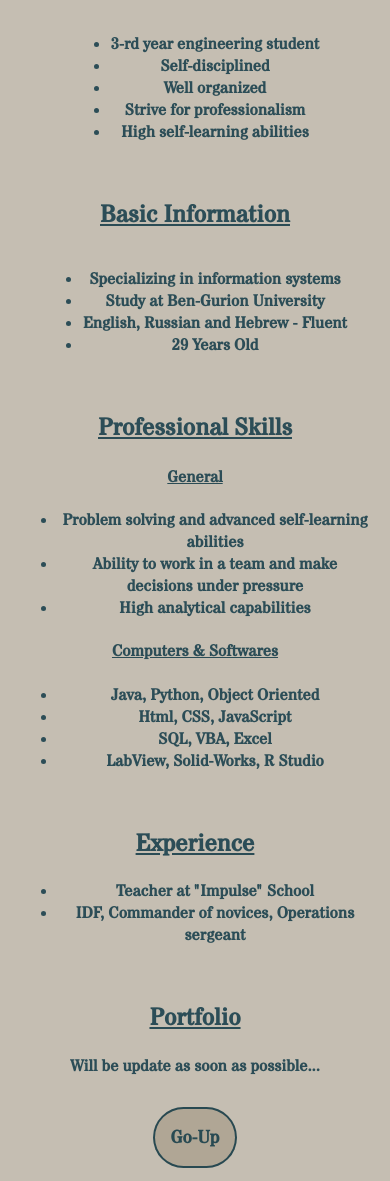
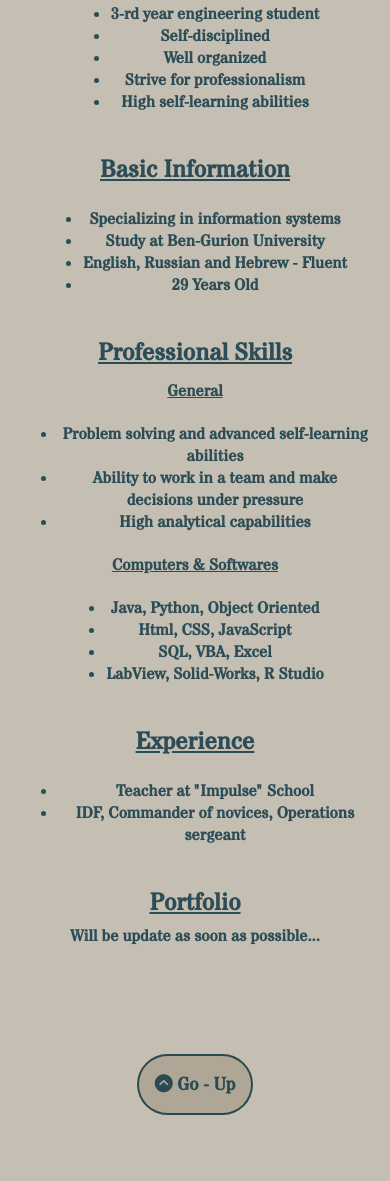
Before and after one commit to evgeny94/new_cv_dev, a plain HTML site: page index.html in a window 390 px wide. Shown: the part 613-1794 px from the top of the page. After the commit the page ends 1748 px from the top, so only its background shows below. Drawn offline with nearby package versions, Linux system fonts and the light colour scheme; a web font is replaced by a local one.

Commit message:
responsiveness + layout  margins

```diff
--- a/index.html
+++ b/index.html
@@ -145,7 +145,7 @@
 <div class="row-footer">
     <div class="col-12-bottom">
         <div class="col-3-footer">
-            <button id="goUp" class="btn-goUp" onclick="scrollToSection('row-header')">Go-Up</button>
+            <button id="goUp" class="btn-goUp" onclick="scrollToSection('row-header')"><i class="fa-solid fa-circle-chevron-up"></i> Go - Up</button>
         </div>
     </div>
 
--- a/public/css/CV.css
+++ b/public/css/CV.css
@@ -18,6 +18,10 @@ body {
 
 [class*="row"] {
     text-align: center;
+}
+
+.row-main {
+    height: 1500px;
 }
 
 .col-1 {
@@ -84,20 +88,13 @@ body {
     width: 41.66%
 }
 
-.col-6 {
-    width: 50%;
+.col-6-section1, .col-6, .col-12-section2, .col-12-section3, .col-12-section4 {
+    width: 100%;
     position:relative;
     display: flex;
     justify-content: center;
     align-items: center;
-}
-
-.col-6-section1 {
-    width: 50%;
-    position:relative;
-    display: flex;
-    justify-content: center;
-    align-items: center;
+    flex-direction: column;
 }
 
 .col-7 {
@@ -148,24 +145,6 @@ body {
     transform: scale(1.25); /* Increase the scale on hover */
 }
 
-.col-12-section2 {
-    width: 100%;
-    justify-content: center;
-    align-items: center;
-}
-
-.col-12-section3 {
-    width: 100%;
-    justify-content: center;
-    align-items: center;
-}
-
-.col-12-section4 {
-    width: 100%;
-    justify-content: center;
-    align-items: center;
-}
-
 .col-12-social-links {
     width: 100%;
     display: flex;
@@ -184,6 +163,7 @@ h2, h4 {
     font-family: 'Forum', serif;
     font-family: 'Stardos Stencil';
     font-weight: 900;
+    margin: 5px;
 }
 
 .col-12-top {
```
